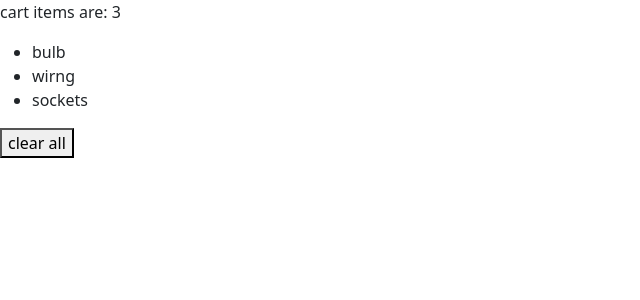
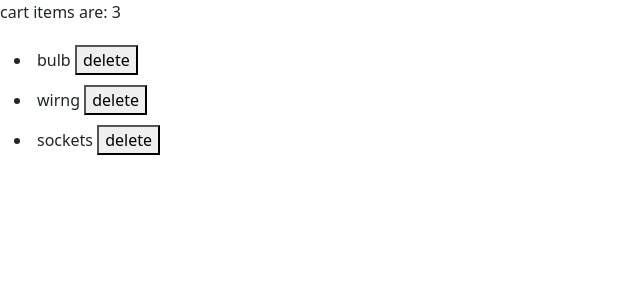
Before and after one commit to abdullahbhattidev/React-Learning, a React (Vite) app: page / in a window 1280 px wide. Shown: the top 300 px of the page, without its empty margins (0-640 px from the left). Built offline with nearby package versions, Linux system fonts and the light colour scheme; the HTML template or start-up script is replaced by a standard one.

Commit message:
deleting specific item from cart

```diff
--- a/src/App.tsx
+++ b/src/App.tsx
@@ -15,7 +15,7 @@ function App() {
   return(
     <>
         <Navbar itemsCount={products.length}/>
-        <Cart clearitems={()=> setproducts([])} items={products}/>
+        <Cart clearitem={(item)=> setproducts(products.filter(products => products !== item ))} items={products}/>
 
     </>
 
--- a/src/cart.tsx
+++ b/src/cart.tsx
@@ -1,15 +1,14 @@
 interface props {
     items: string [];
-    clearitems: () => void;
+    clearitem: (item: string) => void;
 }
 
-function Cart({items, clearitems}:props) {
+function Cart({items, clearitem}:props) {
     return(
         <>
         <ul>
-        {items.map(item => <li>{item}</li>)}
+        {items.map(item => <li style={{padding: 5}} key={item}>{item} <button onClick={() => clearitem(item)}>delete</button></li>)}
         </ul>
-        <button onClick={clearitems}>clear all</button>
         </>
     )
 
```
